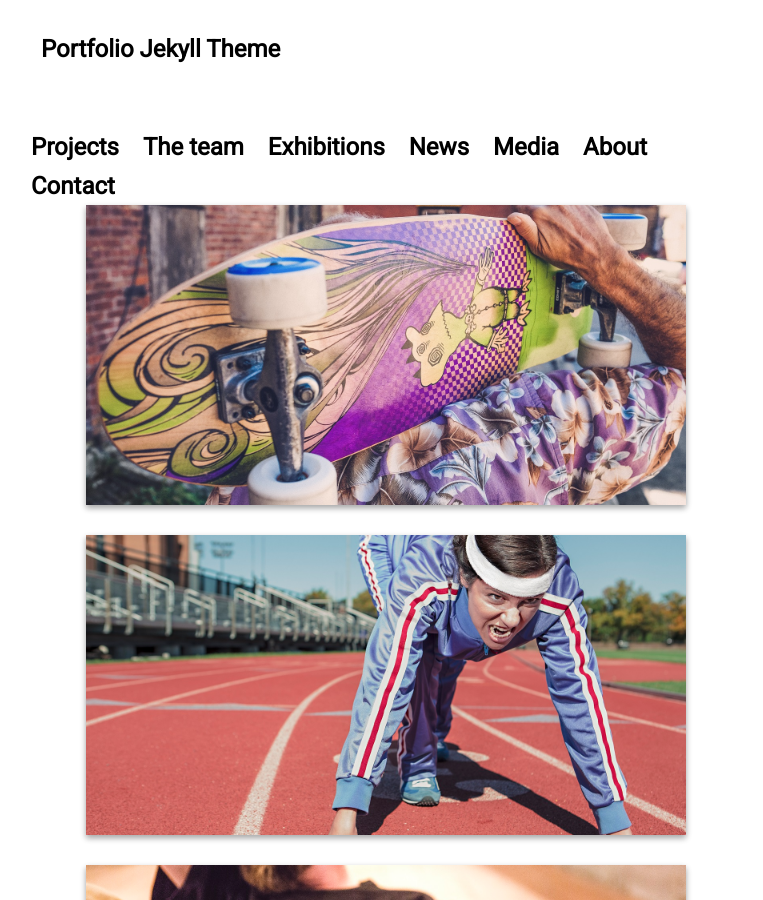
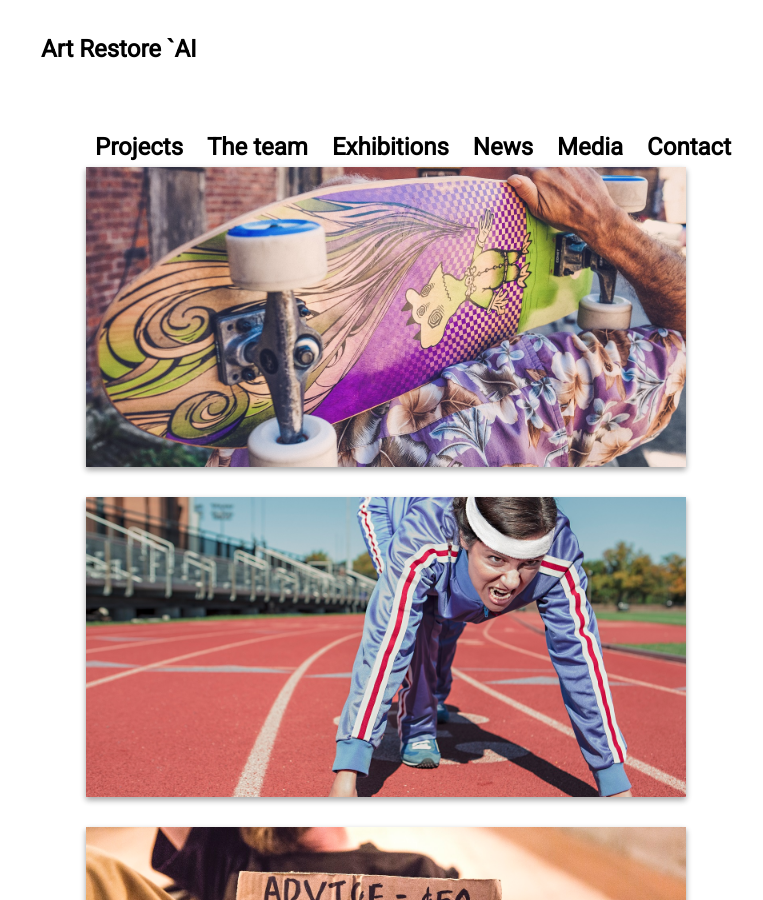
Before and after one commit to mohamedbouzaien/mbouzaie.github.io, a Jekyll site: the page built from index.md, in a window 1280 px wide and 900 px high. Shown: the whole window, without its empty margins (254-1017 px from the left). Built offline with Jekyll 4.4.1, drawn with Linux system fonts in a browser that asks for light colours; nearby versions of some CDN libraries.

Commit message:
add menu sections header update

```diff
--- a/_config.yml
+++ b/_config.yml
@@ -7,6 +7,6 @@ plugins:   [jekyll-sitemap, jekyll-feed,  jekyll-seo-tag]
 
 # Customise atom feed settings (this is where Jekyll-Feed gets configuration information)
 
-title:		   "Portfolio Jekyll Theme"
+title:		   "Art Restore `AI"
 description: "Powered by Jekyll and GitHub Pages"
 author:      "Paul Le"
--- a/_data/settings.yml
+++ b/_data/settings.yml
@@ -2,12 +2,11 @@
 # General Site Settings
 
 menu:
-- {name: 'Projects', url: ''}
+- {name: 'Projects', url: 'projects'}
 - {name: 'The team', url: 'team'}
 - {name: 'Exhibitions', url: 'exhibitions'}
 - {name: 'News',     url: 'news'}
 - {name: 'Media', url: 'media'}
-- {name: 'About',    url: 'about'}
 - {name: 'Contact',  url: 'contact'}
 
 #-------------------------------
```
